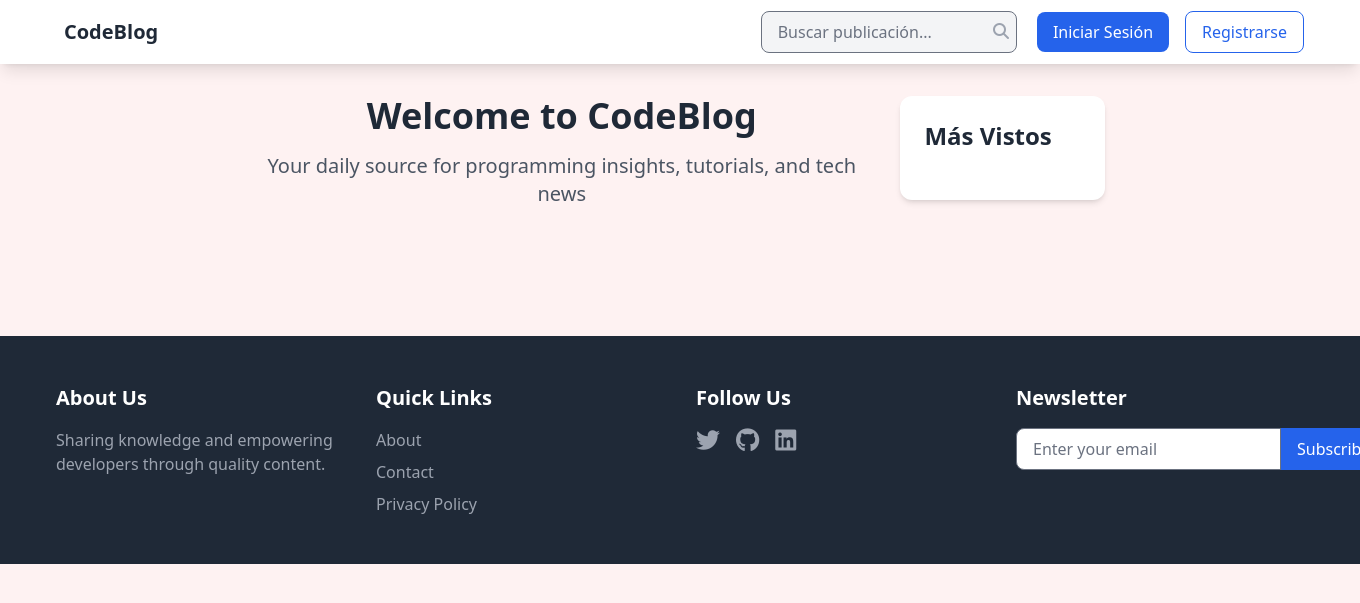
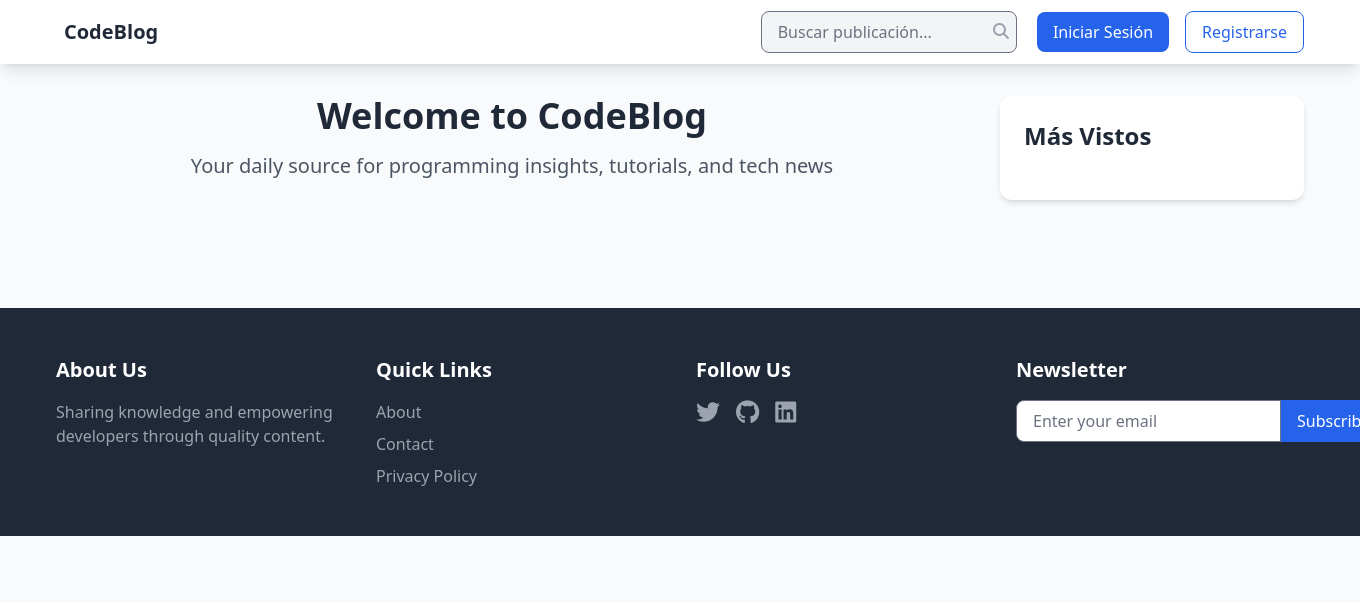
Before and after one commit to JoelRazuri/blog-personal, a Django app: page /blog/ in a window 1360 px wide; the page is wider, and only the part inside the window is pictured. Shown: the top 603 px of that part. Run offline with Django 5.2, Linux system fonts and the light colour scheme; data that the repository does not hold is empty; style sheets or scripts are compiled from the project's sources; some libraries are stand-ins or nearby versions.

Commit message:
nuevo diseño base

```diff
--- a/templates/layouts/base.html
+++ b/templates/layouts/base.html
@@ -9,7 +9,7 @@
     <title>{% block title %}{% endblock title %}</title>
     <script src="https://kit.fontawesome.com/6e08380902.js" crossorigin="anonymous"></script>
 </head>
-<body class="bg-red-50 flex flex-col">
+<body class="bg-gray-50">
     {% include 'layouts/partials/menu.html' %}
 
     {% block content %}{% endblock content %}
```
